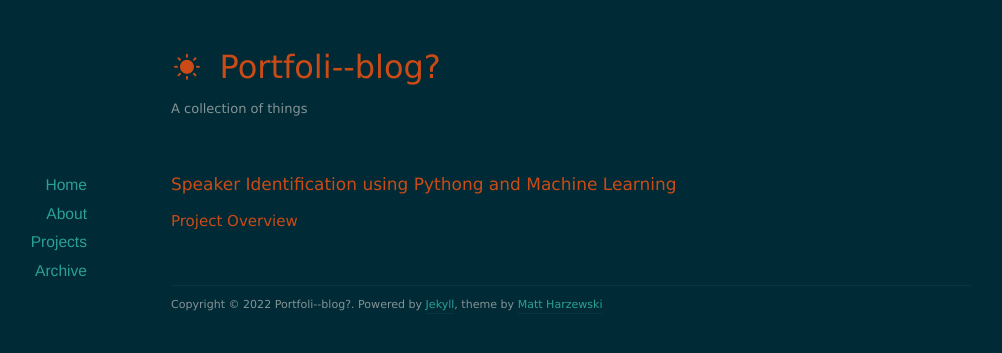
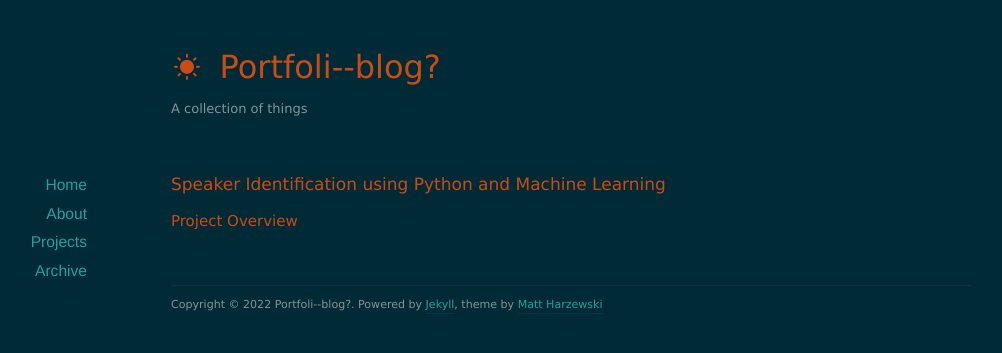
Before and after one commit to nolanschan/nolanschan.github.io, a Jekyll site: the page built from projects/speakerid/index.markdown, in a window 1280 px wide. Shown: the top 353 px of the page, without its empty margins (69-1071 px from the left). Built offline with Jekyll 4.4.1, drawn with Linux system fonts in a browser that asks for light colours; nearby versions of some CDN libraries.

Commit message:
Update index.markdown

```diff
--- a/projects/speakerid/index.markdown
+++ b/projects/speakerid/index.markdown
@@ -2,6 +2,6 @@
 title: Speaker Identification using Python and Machine Learning (EE412 - Fractals in Engineering)
 layout: default
 ---
-# Speaker Identification using Pythong and Machine Learning #
+# Speaker Identification using Python and Machine Learning #
 
 ## Project Overview ##
```
